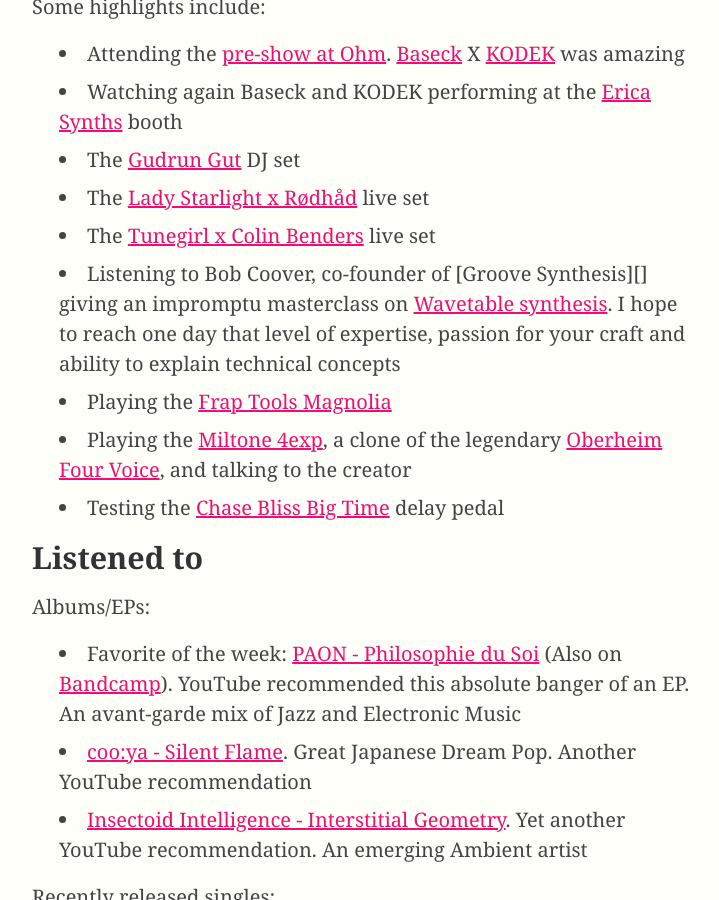
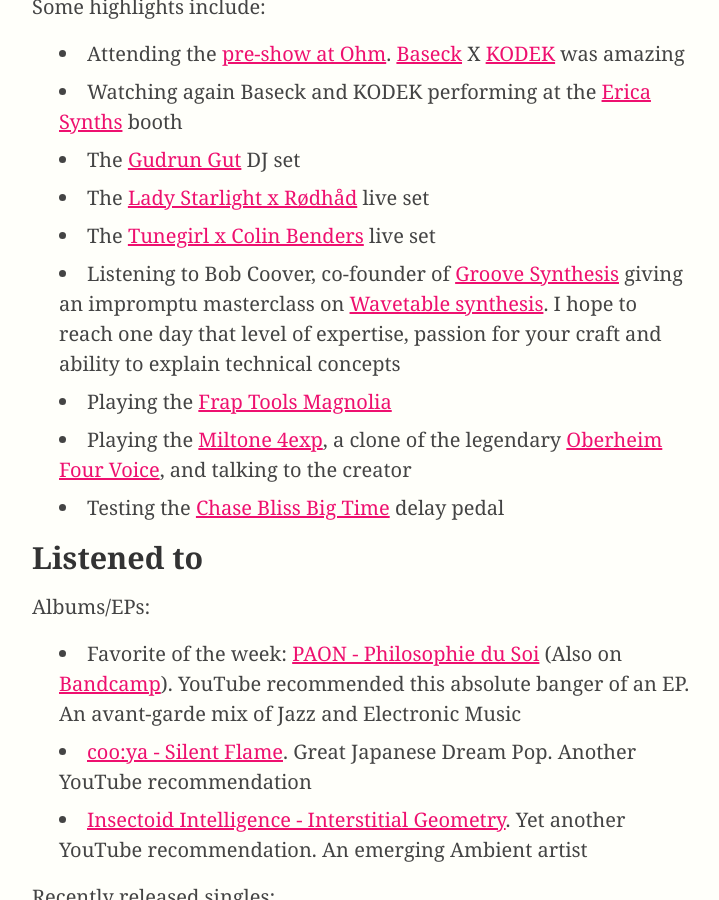
Before and after one commit to janogonzalez/janogonzalez.github.io, a Jekyll site: the page built from _posts/2026-05-10-week-19-of-2026.md, in a window 1280 px wide and 900 px high, scrolled down 812 px. Shown: the whole window, without its empty margins (278-997 px from the left). Built offline with Jekyll 4.4.1, drawn with Linux system fonts in a browser that asks for light colours; some of the changed lines change nothing that is shown.

Commit message:
Add missing link

```diff
--- a/_posts/2026-05-10-week-19-of-2026.md
+++ b/_posts/2026-05-10-week-19-of-2026.md
@@ -71,6 +71,7 @@
 [Erica Synths]: https://www.ericasynths.lv
 [Four Tet - Love Cry]: https://youtu.be/TWDEqx91RwI
 [Frap Tools Magnolia]: https://frap.tools/magnolia/
+[Groove Synthesis]: https://groovesynthesis.com
 [Gudrun Gut]: https://www.superbooth.com/en/events/details/gudrun-gut.html
 [Insectoid Intelligence - Interstitial Geometry]: https://insectoidintelligence.bandcamp.com/album/interstitial-geometry
 [JPEGMAFIA - War Over Land]: https://youtu.be/D32u6bRL4wg
```
